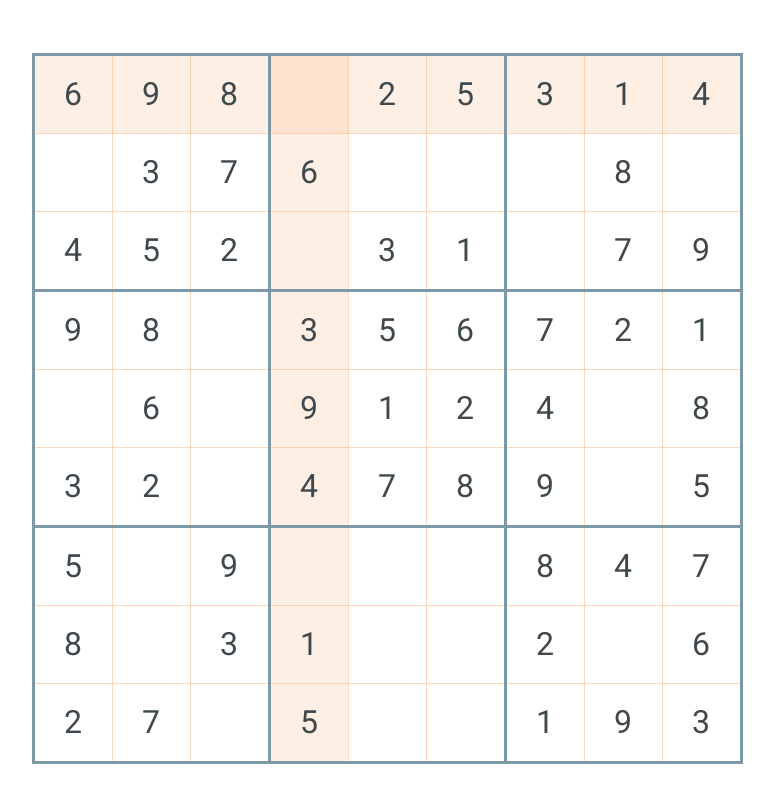
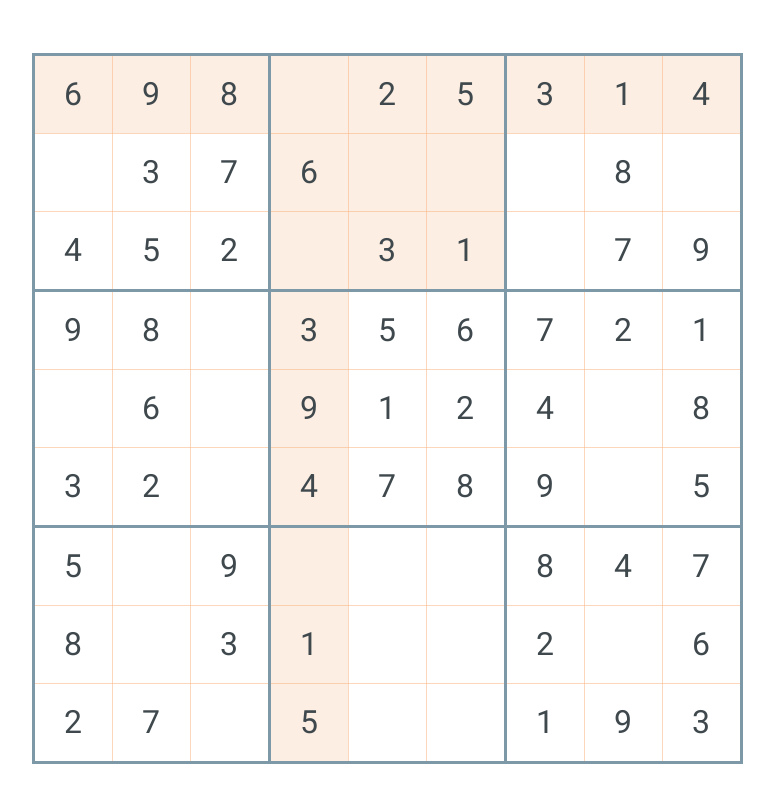
Before and after one commit to juljetta/Sudoku, a plain HTML site: page index.html in a window 1280 px wide. Both pictures are taken after a click on the element 561 px from the left and 93 px from the top of the page. Shown: the whole page, without its empty margins (253-1027 px from the left). Drawn offline with nearby package versions, Linux system fonts and the light colour scheme.

Commit message:
Rectangle block hihlighted

```diff
--- a/js/main.js
+++ b/js/main.js
@@ -1,8 +1,3 @@
-function randomNumber(n1, n2) {
-  var randNumb = Math.floor(Math.random() * n2 + n1);
-  return randNumb;
-}
-
 window.onload = function() {
   var newGame = new Sudoku(games);
 
@@ -22,8 +17,8 @@ window.onload = function() {
   $(".openCell").click(function() {
     // Removing background color
     $("tr, td").removeClass("bg");
+    newGame.currentCell = this;
 
-    newGame.currentCell = this;
     // Adding background color to the current raw
     $(newGame.currentCell)
       .parent()
@@ -37,6 +32,27 @@ window.onload = function() {
             "table tr:nth-child(" + (i + 1) + ") td:nth-child(" + (j + 1) + ")"
           ).addClass("bg");
         }
+      }
+    }
+
+    // Adding background to the square block
+    var cellIndex = $(newGame.currentCell).index();
+    var rowIndex = $(newGame.currentCell)
+      .parent()
+      .index();
+
+    var startingCoordinates = newGame.findStartingCoordinates(
+      rowIndex,
+      cellIndex
+    );
+    var startI = startingCoordinates[0];
+    var startJ = startingCoordinates[1];
+    // debugger;
+    for (let i = startI; i <= startI + 2; i++) {
+      for (let j = startJ; j <= startJ + 2; j++) {
+        $(
+          "table tr:nth-child(" + (i + 1) + ") td:nth-child(" + (j + 1) + ")"
+        ).addClass("bg");
       }
     }
   });
--- a/js/sudoku.js
+++ b/js/sudoku.js
@@ -1,12 +1,23 @@
 class Sudoku {
   constructor(games) {
-    this.game = games[randomNumber(0, 9)];
+    this.game = games[this.randomNumber(0, 9)];
     this.hiddenNumbers = [];
     this.currentCell = null;
     for (let i = 0; i <= 30; i++) {
-      var n1 = randomNumber(0, 9);
-      var n2 = randomNumber(0, 9);
+      var n1 = this.randomNumber(0, 9);
+      var n2 = this.randomNumber(0, 9);
       this.hiddenNumbers.push(n1 + ", " + n2);
     }
   }
+
+  findStartingCoordinates(i, j) {
+    var startI = i - (i - Math.floor(i / 3) * 3);
+    var startJ = j - (j - Math.floor(j / 3) * 3);
+    return [startI, startJ];
+  }
+
+  randomNumber(n1, n2) {
+    var randNumb = Math.floor(Math.random() * n2 + n1);
+    return randNumb;
+  }
 }
--- a/styles/styles.css
+++ b/styles/styles.css
@@ -57,7 +57,7 @@ td {
 }
 
 .bg {
-  background-color: #f9b68337;
+  background-color: #fceee2;
 }
 
 /* tr {
```
